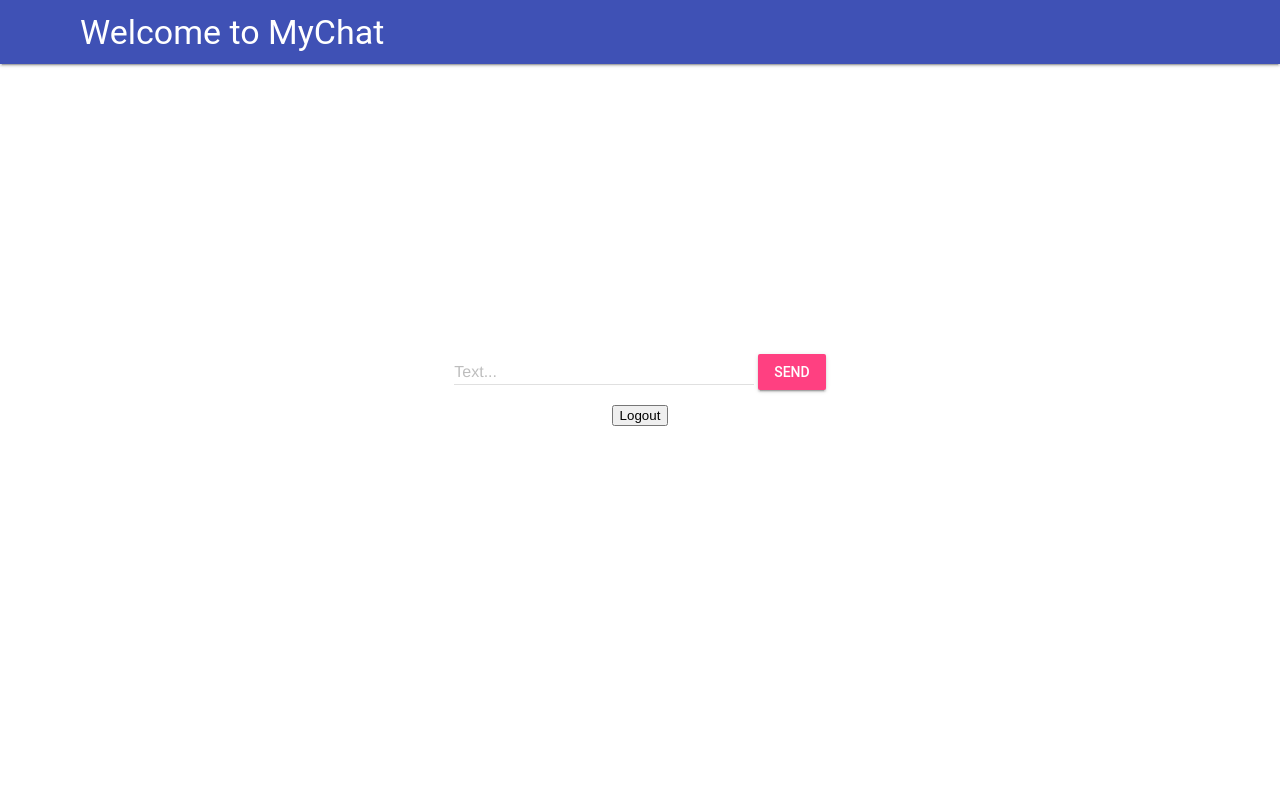
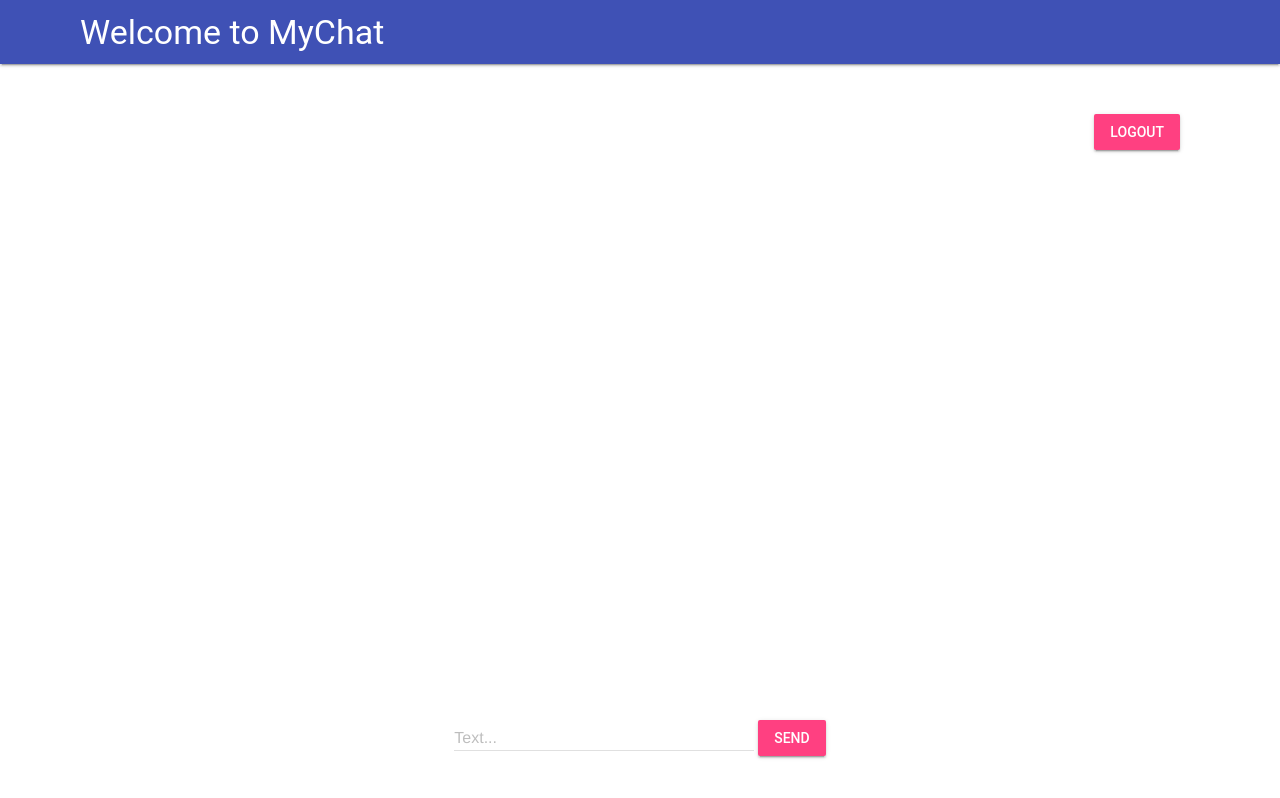
Before and after one commit to SarahZimmermann-Schmutzler/MyChat, a Django app: template MyChat/chatarea/templates/chat/index.html in a window 1280 px wide. Shown: the top 798 px of the page. Run offline with Django 3.2, Linux system fonts and the light colour scheme; the template is opened without the code that fills it, so the values that code supplies are empty.

Commit message:
layout chat

```diff
--- a/MyChat/chatarea/templates/chat/index.html
+++ b/MyChat/chatarea/templates/chat/index.html
@@ -56,20 +56,82 @@
 <style>
     .content-container {
         width: 100%;
-        height: 50vh;
+        /* height: 50vh; */
         display: flex;
         flex-direction: column;
         align-items: center;
         justify-content: center;
         /* background-color: blueviolet; */
     }
+
+    .message-container {
+        width: 50% !important;
+        height: 500px;
+        display: flex;
+        flex-direction: column;
+        overflow-y: scroll;
+        padding: 20px;
+        /* background-color: brown; */
+    }
+
+    .user-messages {
+        display: flex;
+        /* width: fit-content; */
+        /* flex-direction: column; */
+        justify-content: flex-end;
+        /* background-color: aqua; */
+    }
+
+    .member-messages {
+        display: flex;
+        /* width: fit-content; */
+        /* flex-direction: column; */
+        justify-content: flex-start;
+        /* background-color: cadetblue; */
+    }
+
+    .message-user {
+        display: flex;
+        flex-direction: column;
+        background-color: cadetblue;
+        padding: 10px;
+        border-radius: 20px 20px 0px 20px;
+        color: white;
+    }
+
+    .message-member {
+        display: flex;
+        flex-direction: column;
+        background-color: blanchedalmond;
+        padding: 10px;
+        border-radius: 20px 20px 20px 0px;
+    }
+
+    .logout {
+        position: absolute;
+        top: 50px;
+        right: 100px;
+    }
 </style>
 
 <div class="content-container">
-    <div id="messageContainer">
+    <div id="messageContainer" class="message-container">
         {% for message in messages %}
-        <div>
-            <span class="color-grey">[{{message.created_at}}]</span> {{message.author}}: <i>{{message.text}}</i>
+        <div class="user-messages">
+            <div class="message-user">
+                <span>{{message.author}}: <i>{{message.text}}</i></span>
+                <div>
+                    <span class="color-grey">{{message.created_at}}</span>
+                    <span>&#10003;&#10003;</span>
+                </div>
+            </div>
+        </div>
+
+        <div class="member-messages">
+            <div class="message-member">
+                <span>{{message.author}}: <i>{{message.text}}</i></span>
+                <span class="color-grey">{{message.created_at}}</span>
+            </div>
         </div>
         {% endfor %}
         <!-- alle Nachrichten des Chats mit der id=1 werden auf Seite angezeigt, inkl Erstellungsdatum und Autor -->
@@ -89,12 +151,9 @@
         </button>
     </form>
 
-    <form action="/logout/" method="POST">
+    <form action="/logout/" method="POST" class="logout">
         {% csrf_token %}
-        <button>Logout</button>
+        <button class="mdl-button mdl-js-button mdl-button--raised mdl-js-ripple-effect mdl-button--accent">Logout</button>
     </form>
 </div>
-
-
-
 {% endblock %}
```
